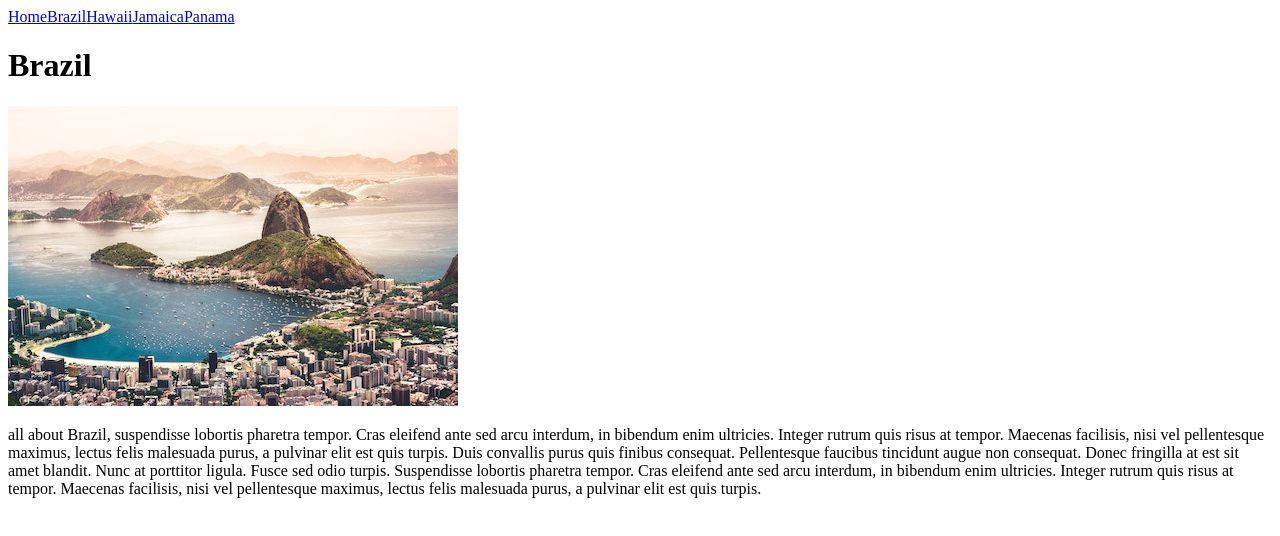
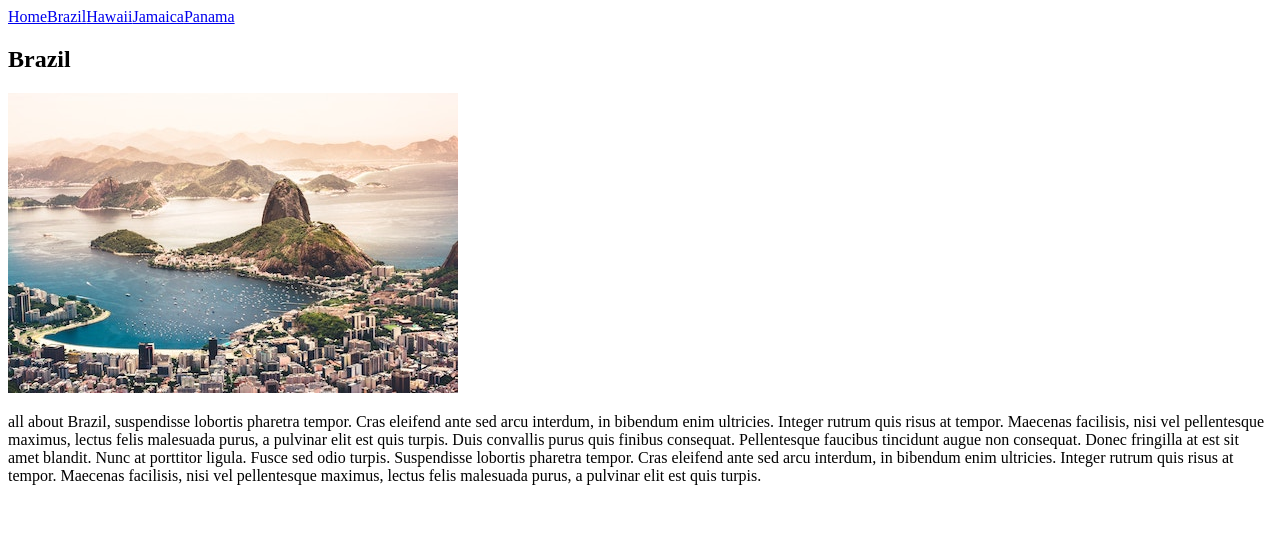
Before and after one commit to quackness/vue-router, a Vue app: page /destination/1 in a window 1280 px wide. Shown: the top 536 px of the page. Built offline with nearby package versions, Linux system fonts and the light colour scheme; the HTML template or start-up script is replaced by a standard one.

Commit message:
add styles

```diff
--- a/src/views/DestinationShow.vue
+++ b/src/views/DestinationShow.vue
@@ -1,7 +1,11 @@
 <template>
-  <h1>{{ destination.name }}</h1>
-  <img :src="`/images/${destination.image}`" :alt="destination.name" />
-  <p>{{ destination.description }}</p>
+  <section class="destination">
+    <h1>{{ destination.name }}</h1>
+    <div class="destination-details">
+      <img :src="`/images/${destination.image}`" :alt="destination.name" />
+      <p>{{ destination.description }}</p>
+    </div>
+  </section>
 </template>
 
 //in vue dev tools go to router view and inspect the params
```
